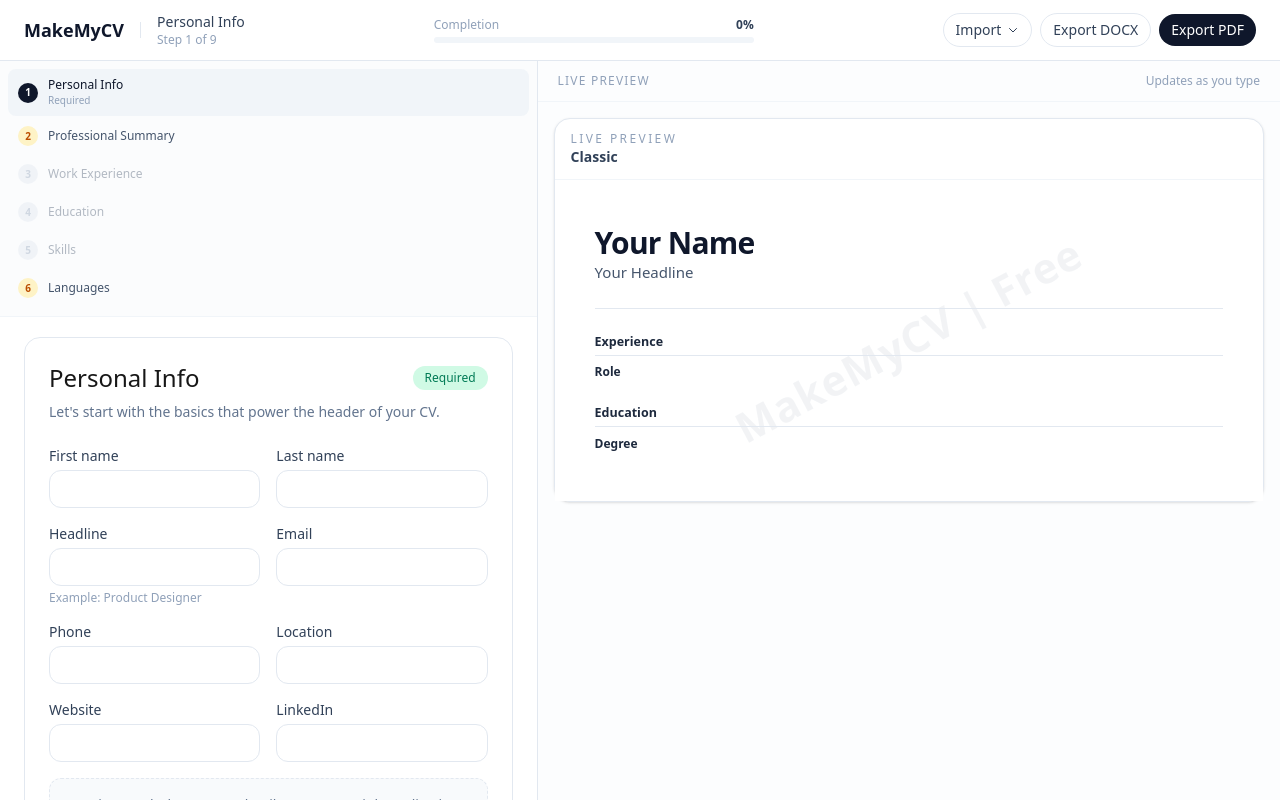
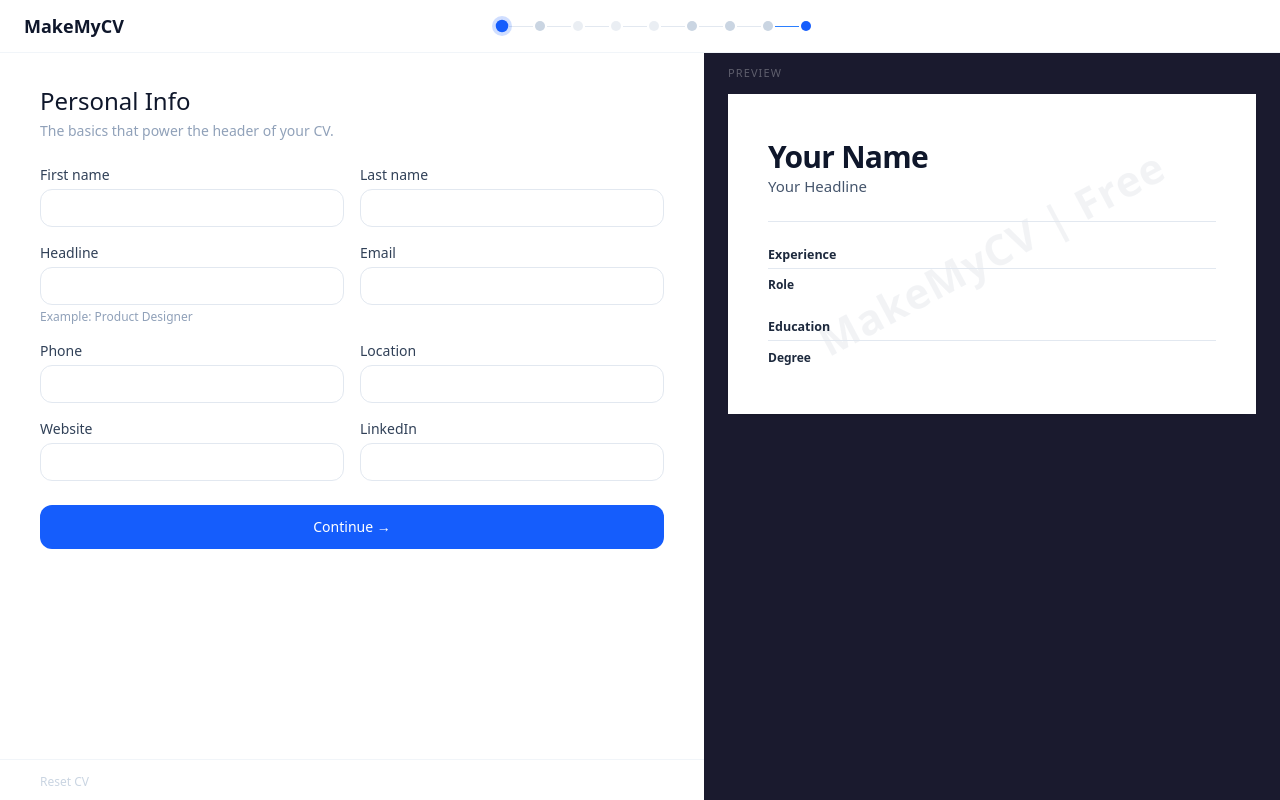
Before and after one commit to SpartanAbdullah/makemycv-app, a Next.js app: page /builder in a window 1280 px wide. Built offline with nearby package versions, Linux system fonts and the light colour scheme.

Commit message:
Update the personal info layout

```diff
--- a/components/builder/BuilderShell.tsx
+++ b/components/builder/BuilderShell.tsx
@@ -1,16 +1,14 @@
 "use client";
 
-import { useEffect, useMemo, useState } from "react";
+import { Fragment, useEffect, useMemo, useState } from "react";
+import Link from "next/link";
 import { useRouter } from "next/navigation";
 import { StepStatus } from "./Stepper";
-import { CompactStepper } from "./CompactStepper";
-import { BuilderHeader } from "./BuilderHeader";
 import { builderSteps, totalSteps } from "../../lib/utils/steps";
 import { getStepCompletion } from "../../lib/utils/stepValidation";
 import { bindCvStorage, useCvStore } from "../../lib/store/cvStore";
 import { PreviewPanel } from "../preview/PreviewPanel";
 import { clearCvStorage } from "../../lib/utils/localStorage";
-import { exportToDocx } from "../../lib/utils/docxExport";
 import { MappingReview } from "../import/MappingReview";
 import { LinkedInImportModal } from "../import/LinkedInImportModal";
 import { pdfAdapter } from "../../lib/importers/pdfAdapter";
@@ -39,7 +37,6 @@ export const BuilderShell = ({
   const router = useRouter();
   const data = useCvStore((state) => state.data);
   const hydrated = useCvStore((state) => state.hydrated);
-  const setData = useCvStore((state) => state.setData);
   const importCvVersion = useCvStore((state) => state.importCvVersion);
   const reset = useCvStore((state) => state.reset);
 
@@ -73,16 +70,6 @@ export const BuilderShell = ({
     return result;
   }, [data, stepId]);
 
-  // Progress percentage based on required steps completion
-  const progressPct = useMemo(() => {
-    const required = builderSteps.filter((s) => s.required);
-    const done = required.filter((s) => getStepCompletion(s, data)).length;
-    return Math.round((done / required.length) * 100);
-  }, [data]);
-
-  const currentStep = builderSteps.find((s) => s.id === stepId);
-  const stepIndex = builderSteps.findIndex((s) => s.id === stepId);
-
   const handleStepClick = (id: string) => {
     const index = builderSteps.findIndex((step) => step.id === id);
     const allowed = builderSteps
@@ -90,10 +77,6 @@ export const BuilderShell = ({
       .filter((step) => step.required)
       .every((step) => getStepCompletion(step, data));
     if (allowed) onStepChange(id);
-  };
-
-  const handleExportDocx = async () => {
-    await exportToDocx(data);
   };
 
   const handleReset = () => {
@@ -158,76 +141,106 @@ export const BuilderShell = ({
   };
 
   return (
-    <div className="flex h-screen flex-col overflow-hidden bg-white">
-      {/* ── Sticky header ── */}
-      <BuilderHeader
-        stepTitle={currentStep?.title ?? ""}
-        stepIndex={stepIndex}
-        totalSteps={totalSteps}
-        progressPct={progressPct}
-        onImport={handleImport}
-        onExportDocx={handleExportDocx}
-      />
+    <div className="flex h-screen flex-col overflow-hidden">
+      {/* ── Top bar: logo + dot stepper ── */}
+      <header className="flex-shrink-0 border-b border-slate-100 bg-white px-6 py-3">
+        <div className="mx-auto flex max-w-[1600px] items-center justify-between">
+          <Link href="/" className="flex-shrink-0">
+            <span className="font-display text-lg font-semibold text-slate-900">
+              MakeMyCV
+            </span>
+          </Link>
 
-      {/* ── Split content area (desktop) ── */}
-      <div className="flex flex-1 overflow-hidden lg:divide-x lg:divide-slate-200">
+          {/* Dot stepper — desktop */}
+          <nav
+            className="hidden sm:flex items-center gap-0.5"
+            aria-label="CV builder steps"
+          >
+            {builderSteps.map((step, i) => {
+              const status = statuses[step.id];
+              const isActive = step.id === stepId;
+              const isDone = status === "done";
+              const isLocked = status === "locked";
 
-        {/* ── Left panel: stepper + form ── */}
-        <div className="flex w-full flex-col overflow-hidden lg:w-[42%] lg:min-w-[420px] lg:max-w-[560px]">
-          {/* Compact step nav */}
-          <div className="hidden lg:block flex-shrink-0 overflow-y-auto border-b border-slate-100 bg-slate-50/60 max-h-64">
-            <CompactStepper
-              steps={builderSteps}
-              statuses={statuses}
-              currentId={stepId}
-              onStepClick={handleStepClick}
-            />
-          </div>
+              return (
+                <Fragment key={step.id}>
+                  {i > 0 && (
+                    <div
+                      className={`h-px w-4 md:w-6 transition-colors ${
+                        isDone ? "bg-blue-500" : "bg-slate-200"
+                      }`}
+                    />
+                  )}
+                  <button
+                    type="button"
+                    disabled={isLocked}
+                    onClick={() => handleStepClick(step.id)}
+                    title={step.title}
+                    aria-current={isActive ? "step" : undefined}
+                    aria-label={step.title}
+                    className={[
+                      "h-2.5 w-2.5 rounded-full transition-all",
+                      isActive
+                        ? "bg-blue-600 ring-[3px] ring-blue-600/20 scale-125"
+                        : isDone
+                        ? "bg-blue-600"
+                        : "bg-slate-300",
+                      isLocked
+                        ? "cursor-not-allowed opacity-40"
+                        : "cursor-pointer hover:scale-125",
+                    ].join(" ")}
+                  />
+                </Fragment>
+              );
+            })}
+          </nav>
 
-          {/* Mobile step progress bar label */}
-          <div className="flex items-center justify-between border-b border-slate-100 px-4 py-2 lg:hidden">
-            <p className="text-sm font-medium text-slate-700">
-              {currentStep?.title}
-            </p>
-            <p className="text-xs text-slate-400">
-              Step {stepIndex + 1} / {totalSteps}
-            </p>
-          </div>
+          {/* Mobile: step counter */}
+          <p className="text-sm text-slate-400 sm:hidden">
+            Step {builderSteps.findIndex((s) => s.id === stepId) + 1} / {totalSteps}
+          </p>
 
-          {/* Form area — scrollable */}
+          {/* Right spacer to keep dots centred */}
+          <div className="w-[72px]" />
+        </div>
+      </header>
+
+      {/* ── Split content ── */}
+      <div className="flex flex-1 overflow-hidden">
+        {/* Left panel: form (~55%) */}
+        <div className="flex w-full flex-col overflow-hidden bg-white lg:w-[55%]">
           <div className="flex-1 overflow-y-auto">
             {!hydrated && (
-              <div className="m-4 rounded-xl border border-slate-200 bg-white p-4 text-sm text-slate-500">
-                Loading your saved CV…
+              <div className="px-6 py-8 text-sm text-slate-400 lg:px-10">
+                Loading your saved CV...
               </div>
             )}
 
-            <div className="px-4 py-5 space-y-5 lg:px-6">
+            <div className="px-6 py-6 lg:px-10 lg:py-8">
               {children}
             </div>
+          </div>
 
-            {/* Bottom reset link */}
-            <div className="border-t border-slate-100 px-6 py-3 flex items-center justify-between">
-              <button
-                type="button"
-                onClick={handleReset}
-                className="text-xs text-red-400 hover:text-red-600"
-              >
-                Reset CV
-              </button>
-            </div>
+          {/* Bottom: subtle reset */}
+          <div className="flex-shrink-0 border-t border-slate-100 px-6 py-2 lg:px-10">
+            <button
+              type="button"
+              onClick={handleReset}
+              className="text-xs text-slate-300 hover:text-red-500 transition-colors"
+            >
+              Reset CV
+            </button>
           </div>
         </div>
 
-        {/* ── Right panel: live preview (desktop only) ── */}
-        <div className="hidden lg:flex lg:flex-1 lg:min-w-[520px] lg:flex-col bg-slate-50/40">
-          <div className="flex-shrink-0 border-b border-slate-100 px-5 py-3 flex items-center justify-between">
-            <p className="text-xs uppercase tracking-widest text-slate-400">
-              Live Preview
+        {/* Right panel: live preview (~45%, dark) */}
+        <div className="hidden lg:flex lg:w-[45%] flex-col overflow-hidden bg-[#1a1a2e]">
+          <div className="flex-shrink-0 px-6 py-3">
+            <p className="text-[11px] uppercase tracking-widest text-white/30">
+              Preview
             </p>
-            <p className="text-xs text-slate-400">Updates as you type</p>
           </div>
-          <div className="flex-1 overflow-y-auto p-4">
+          <div className="flex-1 overflow-y-auto px-6 pb-6">
             <PreviewPanel sticky={false} />
           </div>
         </div>
@@ -238,26 +251,26 @@ export const BuilderShell = ({
         <button
           type="button"
           onClick={() => setPreviewOpen(true)}
-          className="flex items-center gap-2 rounded-full border border-slate-200 bg-white px-5 py-2.5 text-sm font-medium shadow-lg backdrop-blur"
+          className="flex items-center gap-2 rounded-full bg-[#1a1a2e] px-5 py-2.5 text-sm font-medium text-white shadow-lg"
         >
-          <span aria-hidden="true">👁</span> Preview CV
+          Preview CV
         </button>
       </div>
 
       {/* ── Mobile: preview overlay ── */}
       {previewOpen && (
         <div
-          className="fixed inset-0 z-50 flex flex-col overflow-hidden bg-white lg:hidden"
+          className="fixed inset-0 z-50 flex flex-col overflow-hidden bg-[#1a1a2e] lg:hidden"
           role="dialog"
           aria-modal="true"
           aria-label="CV preview"
         >
-          <div className="flex items-center justify-between border-b border-slate-200 px-4 py-3">
-            <p className="font-display text-lg font-semibold">Live Preview</p>
+          <div className="flex items-center justify-between border-b border-white/10 px-4 py-3">
+            <p className="font-display text-lg font-semibold text-white">Preview</p>
             <button
               type="button"
               onClick={() => setPreviewOpen(false)}
-              className="text-sm text-slate-500 underline"
+              className="text-sm text-slate-400 underline"
             >
               Close
             </button>
@@ -274,7 +287,7 @@ export const BuilderShell = ({
           <div className="rounded-2xl border border-slate-200 bg-white px-8 py-6 text-center shadow-xl">
             <div className="mb-3 h-8 w-8 animate-spin rounded-full border-4 border-slate-200 border-t-slate-700 mx-auto" />
             <p className="text-sm font-medium text-slate-700">
-              Parsing {importState.source}…
+              Parsing {importState.source}...
             </p>
           </div>
         </div>
--- a/components/builder/steps/PersonalStep.tsx
+++ b/components/builder/steps/PersonalStep.tsx
@@ -6,7 +6,6 @@ import { zodResolver } from "@hookform/resolvers/zod";
 import { personalSchema } from "../../../lib/schemas/cvSchemas";
 import { useCvStore } from "../../../lib/store/cvStore";
 import { Field } from "../../forms/Field";
-import { NavigationButtons } from "../NavigationButtons";
 import type { CvPersonal } from "../../../lib/types/cv";
 
 const inputClass =
@@ -62,18 +61,14 @@ export const PersonalStep = ({
 
   return (
     <form onSubmit={handleSubmit(onNext)} className="space-y-6">
-      <section className="rounded-2xl border border-slate-200 bg-white p-6">
-        <div className="flex items-center justify-between">
-          <h2 className="font-display text-2xl">Personal Info</h2>
-          <span className="rounded-full bg-emerald-100 px-3 py-1 text-xs text-emerald-700">
-            Required
-          </span>
+      <div>
+        <h2 className="font-display text-2xl text-slate-900">Personal Info</h2>
+        <p className="mt-1 text-sm text-slate-400">
+          The basics that power the header of your CV.
+        </p>
       </div>
-        <p className="mt-2 text-sm text-slate-500">
-          Let's start with the basics that power the header of your CV.
-        </p>
 
-        <div className="mt-6 grid gap-4 md:grid-cols-2">
+      <div className="grid gap-4 md:grid-cols-2">
         <Field label="First name" error={errors.firstName?.message}>
           <input className={inputClass} {...register("firstName")} />
         </Field>
@@ -100,12 +95,12 @@ export const PersonalStep = ({
         </Field>
       </div>
 
-        <div className="mt-4 rounded-xl border border-dashed border-slate-200 bg-slate-50 p-4 text-sm text-slate-500">
-          ATS tip: Match the contact details you use on job applications.
-        </div>
-      </section>
-
-      <NavigationButtons onNext={handleSubmit(onNext)} nextLabel="Continue" />
+      <button
+        type="submit"
+        className="w-full rounded-xl bg-blue-600 py-3 text-sm font-medium text-white hover:bg-blue-700 transition-colors"
+      >
+        Continue &rarr;
+      </button>
     </form>
   );
 };
--- a/components/preview/PreviewPanel.tsx
+++ b/components/preview/PreviewPanel.tsx
@@ -33,27 +33,8 @@ export const PreviewPanel = ({
 
   return (
     <div className={`w-full ${sticky ? "lg:sticky lg:top-6" : ""}`}>
-      <div className="rounded-2xl border border-slate-200 bg-white shadow-sm">
-        <div className="flex items-center justify-between border-b border-slate-100 px-4 py-3">
-          <div>
-            <p className="text-xs uppercase tracking-[0.2em] text-slate-400">
-              Live Preview
-            </p>
-            <p className="text-sm font-semibold text-slate-700">
-              {template.name}
-            </p>
-          </div>
-          {onToggle && (
-            <button
-              type="button"
-              onClick={onToggle}
-              className="text-xs text-slate-500 underline"
-            >
-              Close
-            </button>
-          )}
-        </div>
-        <div className="max-h-[70vh] overflow-auto">
+      <div className="rounded-2xl bg-white shadow-sm">
+        <div className="overflow-auto">
           <template.Render data={data} />
         </div>
       </div>
```
Lines whose indentation alone changed are shown as unchanged.
